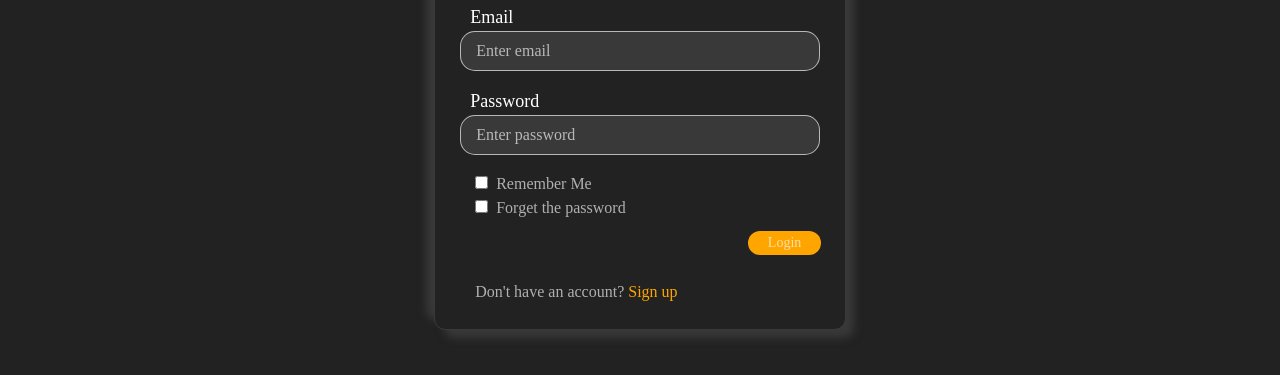
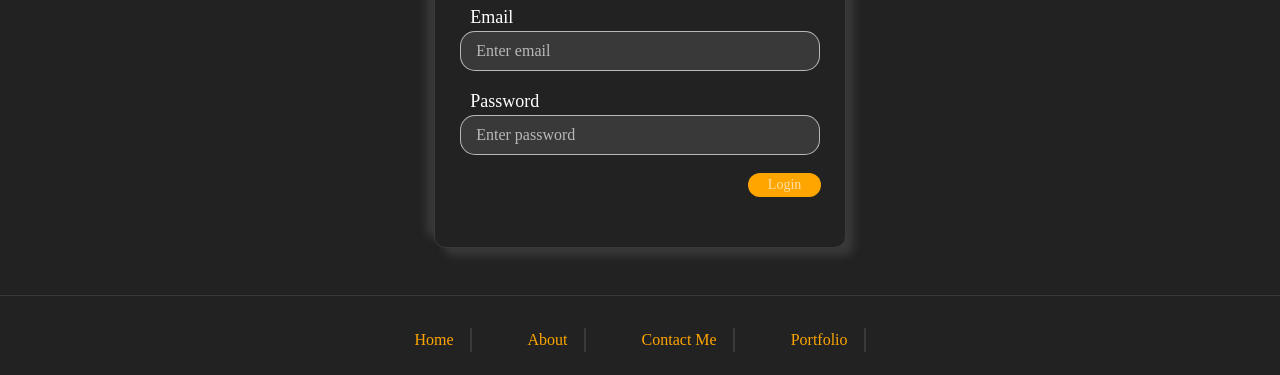
Before and after one commit to fab-ryan/MyPortfolio, a plain HTML site: page login.html in a window 1280 px wide. Shown: the part 205-580 px from the top of the page. Drawn offline with nearby package versions, Linux system fonts and the light colour scheme; no server answers; a web font is replaced by a local one.

Commit message:
resolve on login

```diff
--- a/login.html
+++ b/login.html
@@ -83,20 +83,9 @@
                 autocomplete="true"
               />
             </div>
-            <div class="boxes">
-              <div class="ticking padd-15">
-                <p><input type="checkbox" /></p>
-                <p class="infront-word">Remember Me</p>
-              </div>
-              <div class="ticking padd-15">
-                <p><input type="checkbox" /></p>
-                <p class="infront-word">Forget the password</p>
-              </div>
-            </div>
+
             <button type="submit" class="log padd-15">Login</button>
-            <p class="signup-option padd-15">
-              Don't have an account? <a href="./signup.html">Sign up</a>
-            </p>
+
           </form>
         </div>
       </section>
```
